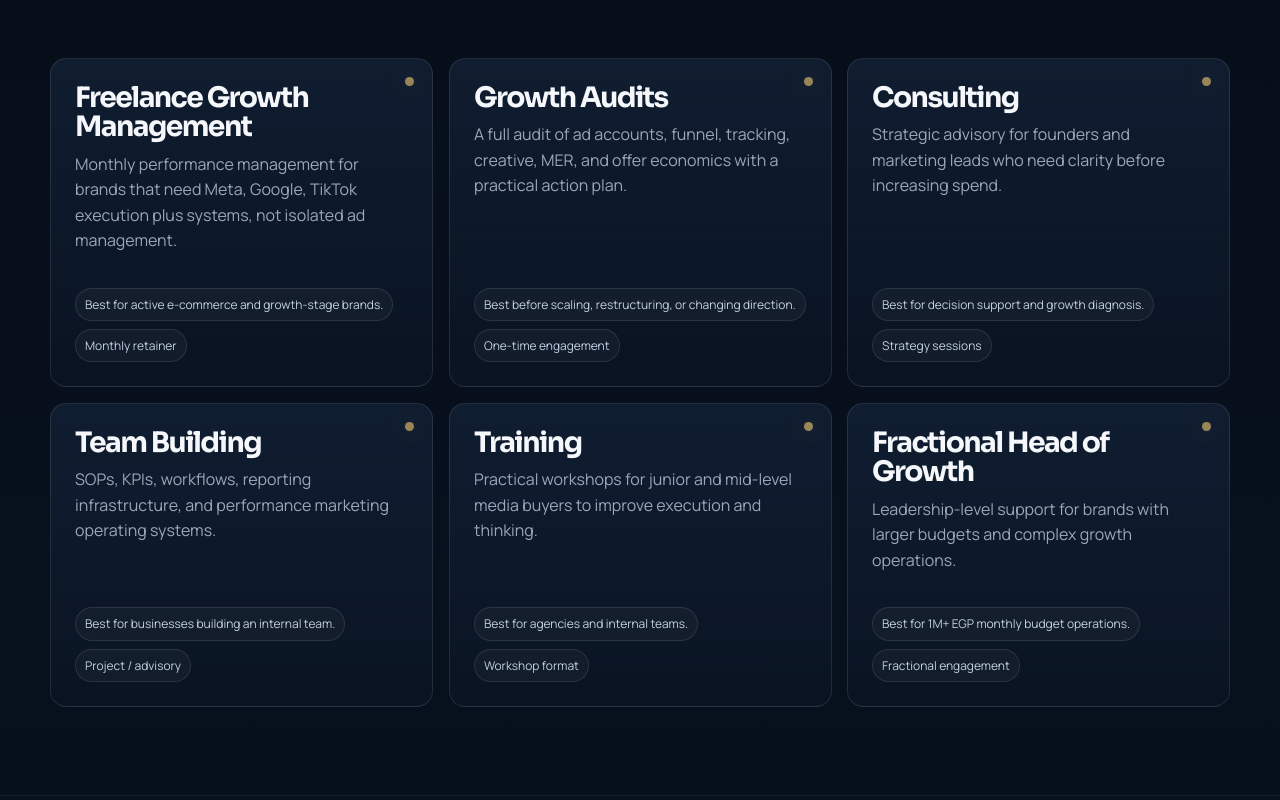
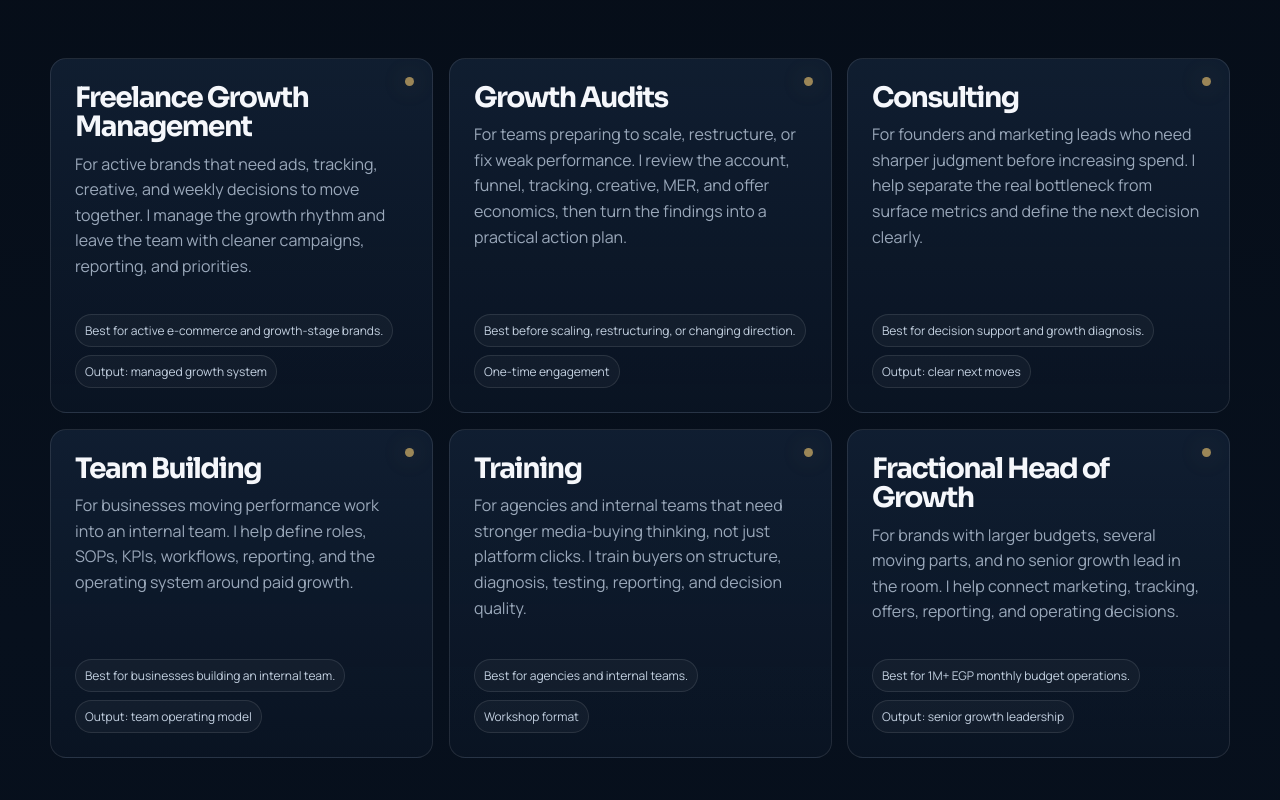
Before and after one commit to doo8aa-lab/ahmed-growth-portfolio, a plain HTML site: page ahmed_growth_portfolio_v6_refined/services.html in a window 1280 px wide. Shown: the part 800-1600 px from the top of the page. Drawn offline with Linux system fonts and the light colour scheme.

Commit message:
Polish services and case studies index for conversion

```diff
--- a/ahmed_growth_portfolio_v6_refined/services.html
+++ b/ahmed_growth_portfolio_v6_refined/services.html
@@ -47,15 +47,15 @@
       <div class="grid-3">
 <article class="card service-card">
   <h3>Freelance Growth Management</h3>
-  <p>Monthly performance management for brands that need Meta, Google, TikTok execution plus systems, not isolated ad management.</p>
+  <p>For active brands that need ads, tracking, creative, and weekly decisions to move together. I manage the growth rhythm and leave the team with cleaner campaigns, reporting, and priorities.</p>
   <div class="service-meta">
-    <div class="tags"><span class="tag">Best for active e-commerce and growth-stage brands.</span><span class="tag">Monthly retainer</span></div>
+    <div class="tags"><span class="tag">Best for active e-commerce and growth-stage brands.</span><span class="tag">Output: managed growth system</span></div>
   </div>
 </article>
 
 <article class="card service-card">
   <h3>Growth Audits</h3>
-  <p>A full audit of ad accounts, funnel, tracking, creative, MER, and offer economics with a practical action plan.</p>
+  <p>For teams preparing to scale, restructure, or fix weak performance. I review the account, funnel, tracking, creative, MER, and offer economics, then turn the findings into a practical action plan.</p>
   <div class="service-meta">
     <div class="tags"><span class="tag">Best before scaling, restructuring, or changing direction.</span><span class="tag">One-time engagement</span></div>
   </div>
@@ -63,23 +63,23 @@
 
 <article class="card service-card">
   <h3>Consulting</h3>
-  <p>Strategic advisory for founders and marketing leads who need clarity before increasing spend.</p>
+  <p>For founders and marketing leads who need sharper judgment before increasing spend. I help separate the real bottleneck from surface metrics and define the next decision clearly.</p>
   <div class="service-meta">
-    <div class="tags"><span class="tag">Best for decision support and growth diagnosis.</span><span class="tag">Strategy sessions</span></div>
+    <div class="tags"><span class="tag">Best for decision support and growth diagnosis.</span><span class="tag">Output: clear next moves</span></div>
   </div>
 </article>
 
 <article class="card service-card">
   <h3>Team Building</h3>
-  <p>SOPs, KPIs, workflows, reporting infrastructure, and performance marketing operating systems.</p>
+  <p>For businesses moving performance work into an internal team. I help define roles, SOPs, KPIs, workflows, reporting, and the operating system around paid growth.</p>
   <div class="service-meta">
-    <div class="tags"><span class="tag">Best for businesses building an internal team.</span><span class="tag">Project / advisory</span></div>
+    <div class="tags"><span class="tag">Best for businesses building an internal team.</span><span class="tag">Output: team operating model</span></div>
   </div>
 </article>
 
 <article class="card service-card">
   <h3>Training</h3>
-  <p>Practical workshops for junior and mid-level media buyers to improve execution and thinking.</p>
+  <p>For agencies and internal teams that need stronger media-buying thinking, not just platform clicks. I train buyers on structure, diagnosis, testing, reporting, and decision quality.</p>
   <div class="service-meta">
     <div class="tags"><span class="tag">Best for agencies and internal teams.</span><span class="tag">Workshop format</span></div>
   </div>
@@ -87,9 +87,9 @@
 
 <article class="card service-card">
   <h3>Fractional Head of Growth</h3>
-  <p>Leadership-level support for brands with larger budgets and complex growth operations.</p>
+  <p>For brands with larger budgets, several moving parts, and no senior growth lead in the room. I help connect marketing, tracking, offers, reporting, and operating decisions.</p>
   <div class="service-meta">
-    <div class="tags"><span class="tag">Best for 1M+ EGP monthly budget operations.</span><span class="tag">Fractional engagement</span></div>
+    <div class="tags"><span class="tag">Best for 1M+ EGP monthly budget operations.</span><span class="tag">Output: senior growth leadership</span></div>
   </div>
 </article>
 </div>
@@ -118,7 +118,7 @@
       </div>
     </div>
   </section>
-  <section><div class="container cta-box"><div><span class="section-label">Next step</span><h2>Need the right engagement?</h2><p>Start with a call and we will decide whether you need management, an audit, consulting, or a team system.</p></div><a class="btn primary" href="contact.html">Book a call</a></div></section>
+  <section><div class="container cta-box"><div><span class="section-label">Next step</span><h2>Need the right engagement?</h2><p>Start with the business problem. From there, we can decide whether you need management, an audit, consulting, or a team system.</p></div><a class="btn primary" href="contact.html">Discuss the right fit</a></div></section>
 </main>
 
 <footer class="footer">
```
Also changed, not shown: ahmed_growth_portfolio_v6_refined/case-studies.html (+6 -6 lines).
